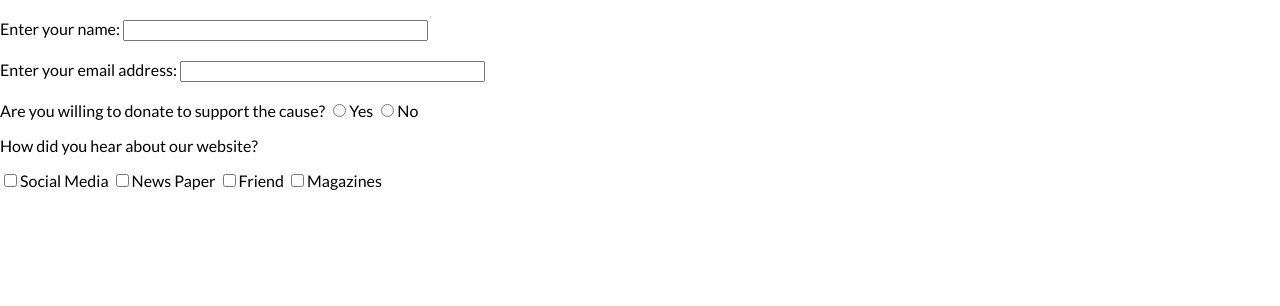
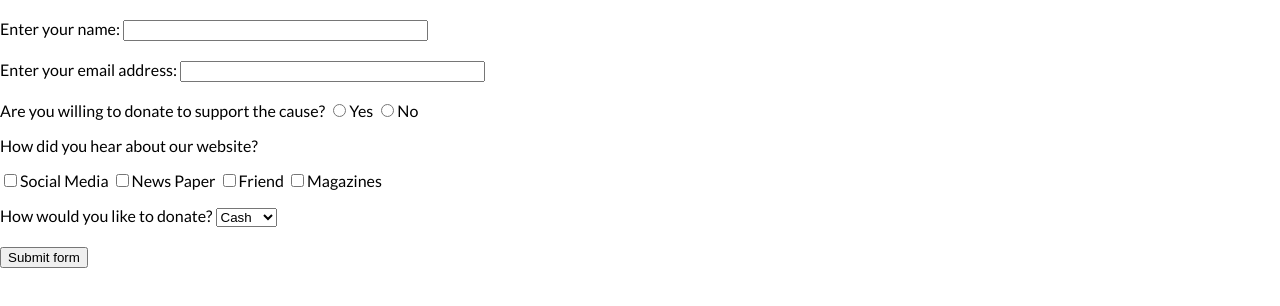
Before and after one commit to Abdur-Rasheed/PalestineAwareness, a plain HTML site: page contact.html in a window 1280 px wide. Shown: the part 162-468 px from the top of the page. Drawn offline with Linux system fonts and the light colour scheme.

Commit message:
Asks the way the individual wants to donate

```diff
--- a/contact.html
+++ b/contact.html
@@ -50,3 +50,19 @@ How did you hear about our website?
 <input type="checkbox" name="From a Friend">Friend
 <input type="checkbox" name="Magazines">Magazines
 </p>
+How would you like to donate?
+
+<select name="moviepref" ><option>
+<option value=1 selected = "true">Cash
+<option value=2 >credit
+<option value=3 >check
+<option value=4 >bitcoin
+<option value=5 >Other
+</select>
+</br></br>
+
+<input type=submit value="Submit form">
+</div>
+</form>
+</body>
+</html>
```
